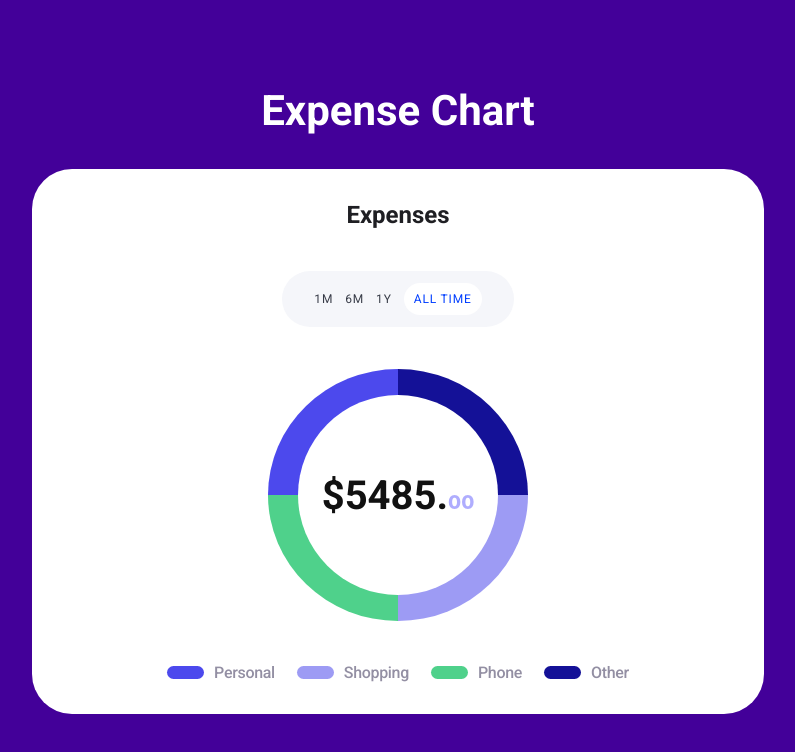
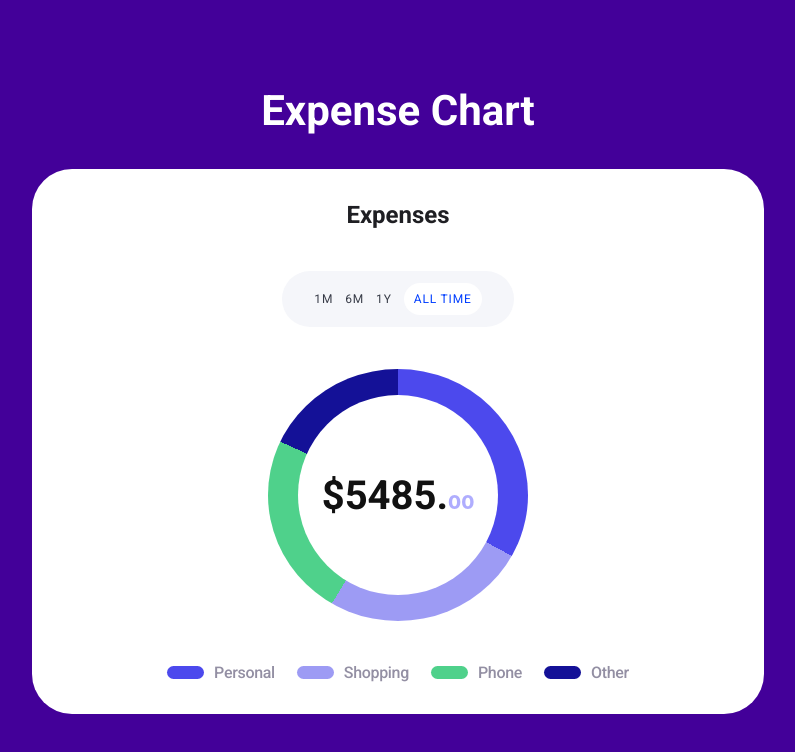
Before and after one commit to KamrulHasaanAnanda/gozayaantask, a Next.js app: page / in a window 1280 px wide. Shown: the top 752 px of the page, without its empty margins (242-1037 px from the left). Built offline with nearby package versions, Linux system fonts and the light colour scheme.

Commit message:
graph done

```diff
--- a/src/pages/index.js
+++ b/src/pages/index.js
@@ -57,21 +57,21 @@ export default function Home() {
             setTototalExpense={setTototalExpense}
             setGraphData={setGraphData}
           />
-          <div className="donut"
-           style={{
-            background: `conic-gradient(
-              #141197 0% 25%,
-              #9d9bf4 25% 50%,
-              #4fd18b 50% 75%,
-              #4c49ed 75% 100%
-            )`,
-          }}
+          <div
+            className="donut"
+            style={{
+              background: `conic-gradient(
+                #4c49ed 0% ${percentage(graphData?.personal, totalExpense)}%,
+                #9d9bf4 ${percentage(graphData?.personal, totalExpense)}% ${percentage(graphData?.personal + graphData?.shopping, totalExpense)}%,
+                #4fd18b ${percentage(graphData?.personal + graphData?.shopping, totalExpense)}% ${percentage(graphData?.personal + graphData?.shopping + graphData?.phone, totalExpense)}%,
+                #141197 ${percentage(graphData?.personal + graphData?.shopping + graphData?.phone, totalExpense)}% 100%
+              )`,
+            }}
           >
             <div className="hole">
               <h2>
                 ${totalExpense}.<span>00</span>
               </h2>
-
             </div>
           </div>
 
```
